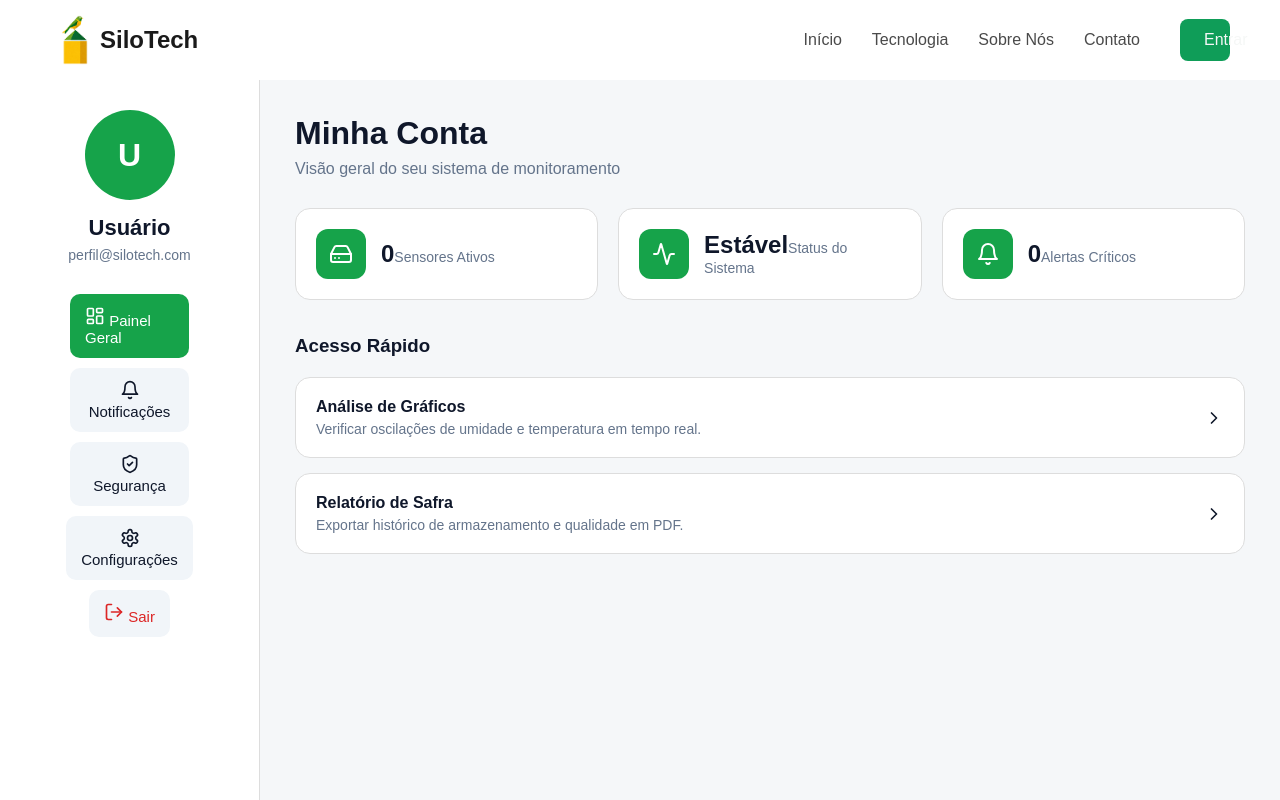
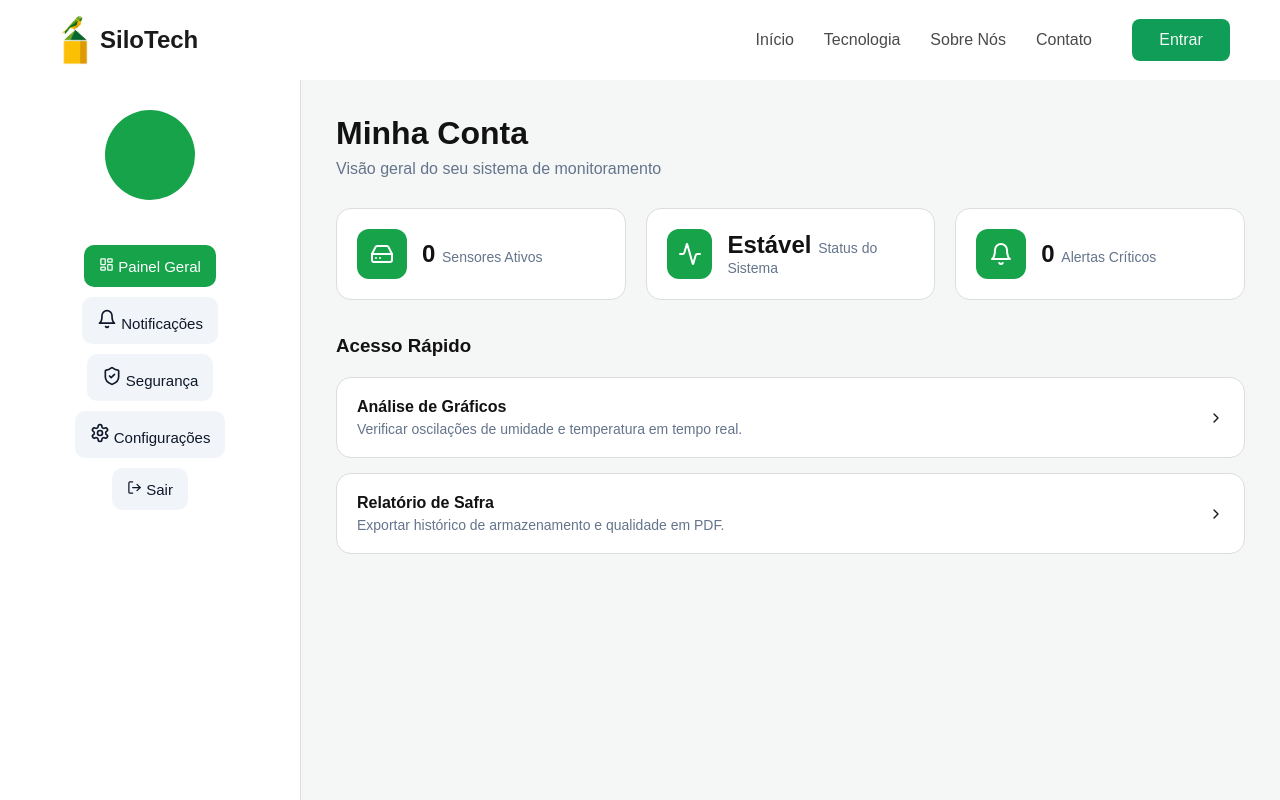
Before and after one commit to EduardoSchultz505/PI-2026-Grupo2, a React (Vite) app: page /conta in a window 1280 px wide. Shown: the top 800 px of the page. Built offline with nearby package versions, Linux system fonts and the light colour scheme; a web font is replaced by a local one.

Commit message:
Meus Comitts

```diff
--- a/src/pages/Conta/Conta.css
+++ b/src/pages/Conta/Conta.css
@@ -1,15 +1,6 @@
-* {
-  margin: 0;
-  padding: 0;
-  box-sizing: border-box;
-}
-
 .conta-page-wrapper {
-  min-height: 100vh;
+  height: 100vh;
   display: flex;
-  background: #f5f7f9;
-  color: #0f172a;
-  font-family: Arial, sans-serif;
 }
 
 .conta-sidebar {
--- a/src/pages/Conta/Conta.jsx
+++ b/src/pages/Conta/Conta.jsx
@@ -1,20 +1,18 @@
 import React, { useState, useEffect } from "react";
 import { useNavigate, Link } from "react-router-dom";
 import axios from "axios";
-// Importando corretamente da biblioteca Lucide dentro do pacote react-icons
 import {
   LuLayoutDashboard, LuSettings, LuLogOut, LuBell,
   LuShieldCheck, LuHardDrive, LuActivity, LuChevronRight
 } from "react-icons/lu";
 import "./Conta.css";
 
-const Conta = () => {
+function Conta() {
   const navigate = useNavigate();
   const [resumo, setResumo] = useState({ totalSensores: 0, ultimaLeitura: "--" });
 
-  // Garantindo que os nomes batam com o que foi salvo no Login
-  const userName = localStorage.getItem("username") || "Usuário";
-  const userEmail = localStorage.getItem("email") || "perfil@silotech.com";
+  const userName = localStorage.getItem("username");
+  const userEmail = localStorage.getItem("email");
   const usuarioId = localStorage.getItem("user_id");
 
   useEffect(() => {
@@ -39,11 +37,10 @@ const Conta = () => {
 
   return (
     <div className="conta-page-wrapper">
-      {/* ESQUERDA: Perfil do Usuário */}
       <aside className="conta-sidebar">
         <div className="perfil-section">
           <div className="avatar-grande">
-            {userName.charAt(0).toUpperCase()}
+            {userName}
           </div>
           <h3>{userName}</h3>
           <span className="email-sub">{userEmail}</span>
@@ -51,19 +48,18 @@ const Conta = () => {
 
         <nav className="sidebar-nav">
           <Link to="/dashboard" className="nav-link active">
-            <LuLayoutDashboard size={20} /> Painel Geral
+            <LuLayoutDashboard/> Painel Geral
           </Link>
-          <button className="nav-link"><LuBell size={20} /> Notificações</button>
-          <button className="nav-link"><LuShieldCheck size={20} /> Segurança</button>
-          <button className="nav-link"><LuSettings size={20} /> Configurações</button>
+          <button className="nav-link"><LuBell size={20}/> Notificações</button>
+          <button className="nav-link"><LuShieldCheck size={20}/> Segurança</button>
+          <button className="nav-link"><LuSettings size={20}/> Configurações</button>
 
-          <button className="nav-link logout-btn" onClick={handleLogout}>
-            <LuLogOut size={20} /> Sair
+          <button className="nav-link" onClick={handleLogout}>
+            <LuLogOut/> Sair
           </button>
         </nav>
       </aside>
 
-      {/* CENTRO: Outras Informações */}
       <main className="conta-main-content">
         <div className="content-container-center">
           <header className="content-header">
@@ -71,34 +67,32 @@ const Conta = () => {
             <p>Visão geral do seu sistema de monitoramento</p>
           </header>
 
-          {/* Cards de Estatísticas */}
           <div className="stats-grid">
             <div className="stat-card">
-              <div className="stat-icon blue"><LuHardDrive size={24} /></div>
-              <div className="stat-data">
-                <span className="stat-value">{resumo.totalSensores}</span>
-                <span className="stat-label">Sensores Ativos</span>
+              <div className="stat-icon"><LuHardDrive size={24} /></div>
+              <div>
+                <span className="stat-value"> {resumo.totalSensores} </span>
+                <span className="stat-label"> Sensores Ativos </span>
               </div>
             </div>
 
             <div className="stat-card">
-              <div className="stat-icon green"><LuActivity size={24} /></div>
-              <div className="stat-data">
-                <span className="stat-value">Estável</span>
-                <span className="stat-label">Status do Sistema</span>
+              <div className="stat-icon"><LuActivity size={24} /></div>
+              <div>
+                <span className="stat-value"> Estável </span>
+                <span className="stat-label"> Status do Sistema </span>
               </div>
             </div>
 
             <div className="stat-card">
-              <div className="stat-icon orange"><LuBell size={24} /></div>
-              <div className="stat-data">
-                <span className="stat-value">0</span>
-                <span className="stat-label">Alertas Críticos</span>
+              <div className="stat-icon"><LuBell size={24} /></div>
+              <div>
+                <span className="stat-value"> 0 </span>
+                <span className="stat-label"> Alertas Críticos </span>
               </div>
             </div>
           </div>
 
-          {/* Seção de Atalhos Rápidos */}
           <section className="quick-actions">
             <h3>Acesso Rápido</h3>
             <div className="action-list">
@@ -107,7 +101,7 @@ const Conta = () => {
                   <h4>Análise de Gráficos</h4>
                   <p>Verificar oscilações de umidade e temperatura em tempo real.</p>
                 </div>
-                <LuChevronRight size={20} />
+                <LuChevronRight/>
               </div>
 
               <div className="action-item">
@@ -115,7 +109,7 @@ const Conta = () => {
                   <h4>Relatório de Safra</h4>
                   <p>Exportar histórico de armazenamento e qualidade em PDF.</p>
                 </div>
-                <LuChevronRight size={20} />
+                <LuChevronRight/>
               </div>
             </div>
           </section>
```
